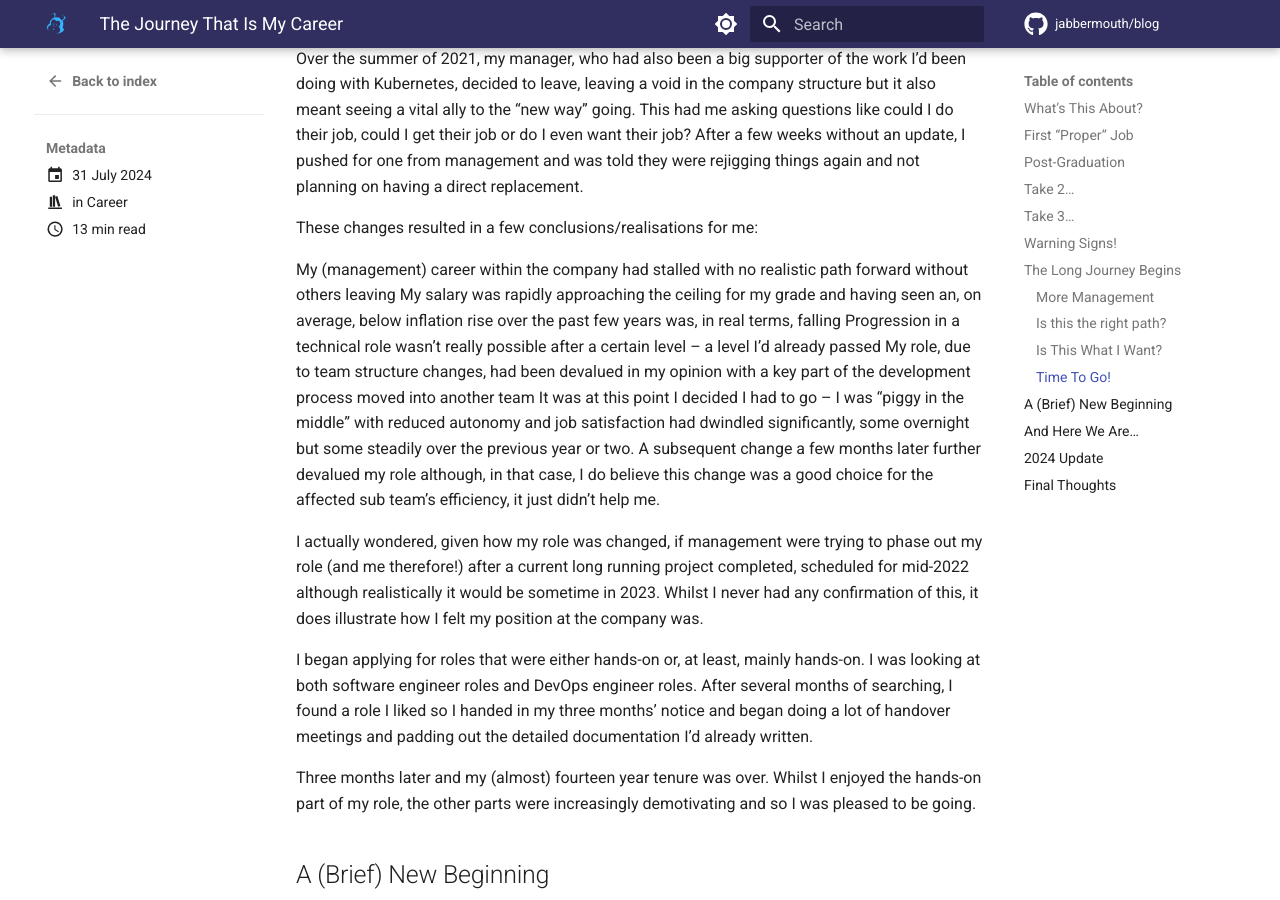
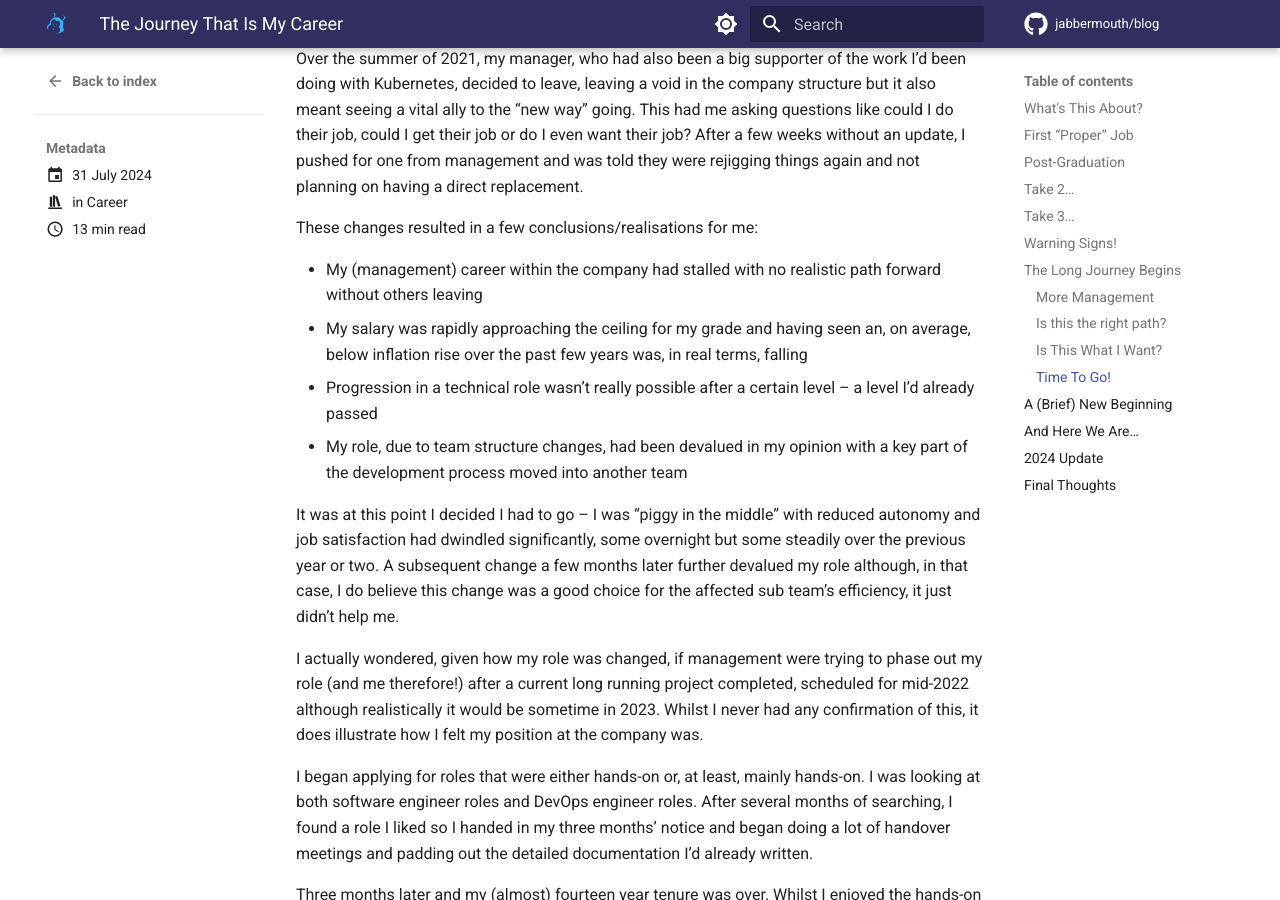
Before and after one commit to jabbermouth/blog, an MkDocs documentation site: the page built from docs/blog/posts/2024-07-31-The-journey-that-is-my-career.md, in a window 1280 px wide and 900 px high, scrolled down 4599 px. Built offline with MkDocs 1.6.1 and Material for MkDocs 9.7.7, drawn with Linux system fonts in a browser that asks for light colours; comment, search, counter and statistics services are not loaded.

Commit message:
Adding missing list

```diff
--- a/docs/blog/posts/2024-07-31-The-journey-that-is-my-career.md
+++ b/docs/blog/posts/2024-07-31-The-journey-that-is-my-career.md
@@ -94,10 +94,11 @@ Over the summer of 2021, my manager, who had also been a big supporter of the wo
 
 These changes resulted in a few conclusions/realisations for me:
 
-My (management) career within the company had stalled with no realistic path forward without others leaving
-My salary was rapidly approaching the ceiling for my grade and having seen an, on average, below inflation rise over the past few years was, in real terms, falling
-Progression in a technical role wasn’t really possible after a certain level – a level I’d already passed
-My role, due to team structure changes, had been devalued in my opinion with a key part of the development process moved into another team
+- My (management) career within the company had stalled with no realistic path forward without others leaving
+- My salary was rapidly approaching the ceiling for my grade and having seen an, on average, below inflation rise over the past few years was, in real terms, falling
+- Progression in a technical role wasn’t really possible after a certain level – a level I’d already passed
+- My role, due to team structure changes, had been devalued in my opinion with a key part of the development process moved into another team
+
 It was at this point I decided I had to go – I was “piggy in the middle” with reduced autonomy and job satisfaction had dwindled significantly, some overnight but some steadily over the previous year or two. A subsequent change a few months later further devalued my role although, in that case, I do believe this change was a good choice for the affected sub team’s efficiency, it just didn’t help me.
 
 I actually wondered, given how my role was changed, if management were trying to phase out my role (and me therefore!) after a current long running project completed, scheduled for mid-2022 although realistically it would be sometime in 2023. Whilst I never had any confirmation of this, it does illustrate how I felt my position at the company was.
```
Also changed, not shown: docs/blog/posts/2022-11-12-Trunk-based-development-with-release-branches.md (+1 -1 lines).
